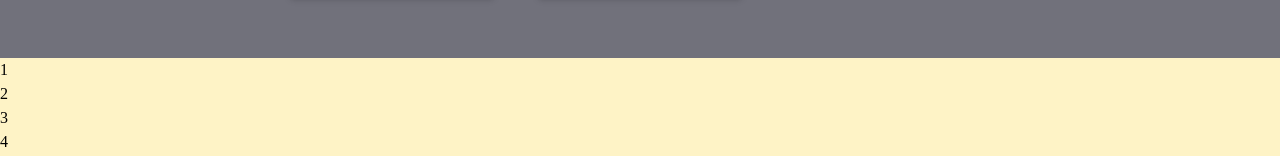
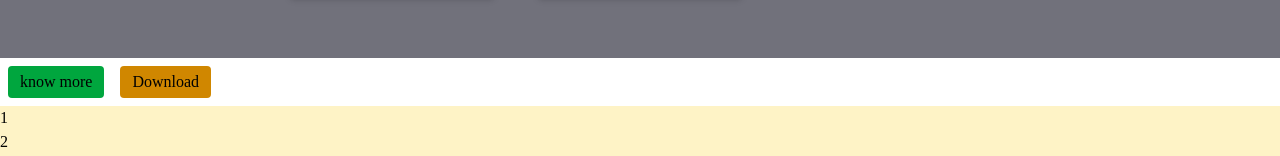
Before and after one commit to VishalRaut2106/javascript, a React (Vite) app in the folder React/my-project/: page / in a window 1280 px wide. Shown: the part 742-898 px from the top of the page. Built offline with nearby package versions, Linux system fonts and the light colour scheme.

Commit message:
feat: Add CardProp component and update App to include it

```diff
--- a/React/my-project/src/App.jsx
+++ b/React/my-project/src/App.jsx
@@ -1,4 +1,4 @@
-import { Card, Card2 , Card3 } from "./Components/Card"; // named import
+import { Card, Card2 , Card3 , CardProp } from "./Components/Card"; // named import
 import React from "react";
 import UseState from "./Components/UseState";
 import MiniCard from "./Components/MiniCard"; // named import
@@ -9,10 +9,13 @@ function App() {
   return (
     <>
       <Card />
+      <CardProp text="know more" color = "bg-green-600"/>
+      <CardProp text="Download" color = "bg-yellow-600"/>
       <UseState/>
       <Card2 />
       <Card3/>
       <MiniCard/>
+
     </>
   );
 }
--- a/React/my-project/src/Components/Card.jsx
+++ b/React/my-project/src/Components/Card.jsx
@@ -142,13 +142,26 @@ function Card2() {
 function Card3() {
   const [val, setVal] = useState(false);
 
-  return <div className="m-10 bg-amber-400">
-    <h1>
-      {val === false ? "BAHAR JAO":"MAT JAO" }
-    </h1>
-    <button onClick={()=> setVal(()=> !val)} className="px-2 py-1 bg-violet-300 cursor-pointer"> Change</button>
-  </div>;
+  return (
+    <div className="m-10 bg-amber-400">
+      <h1>{val === false ? "BAHAR JAO" : "MAT JAO"}</h1>
+      <button
+        onClick={() => setVal(() => !val)}
+        className="px-2 py-1 bg-violet-300 cursor-pointer"
+      >
+        {" "}
+        Change
+      </button>
+    </div>
+  );
 }
 
+function CardProp({text,color}) {
+  return (
+    <button className={`px-3 py-1 ${color} bg-blue-400 rounded  m-2`}>
+     {text}
+    </button>
+  );
+}
 
-export { Card, Card2, Card3 };
+export { Card, Card2, Card3, CardProp };
--- /dev/null
+++ b/React/my-project/src/Components/Props.jsx
@@ -0,0 +1,10 @@
+import React from 'react'
+
+function Props() {
+
+  return (
+    <div>Props</div>
+  )
+}
+
+export default Props
```
